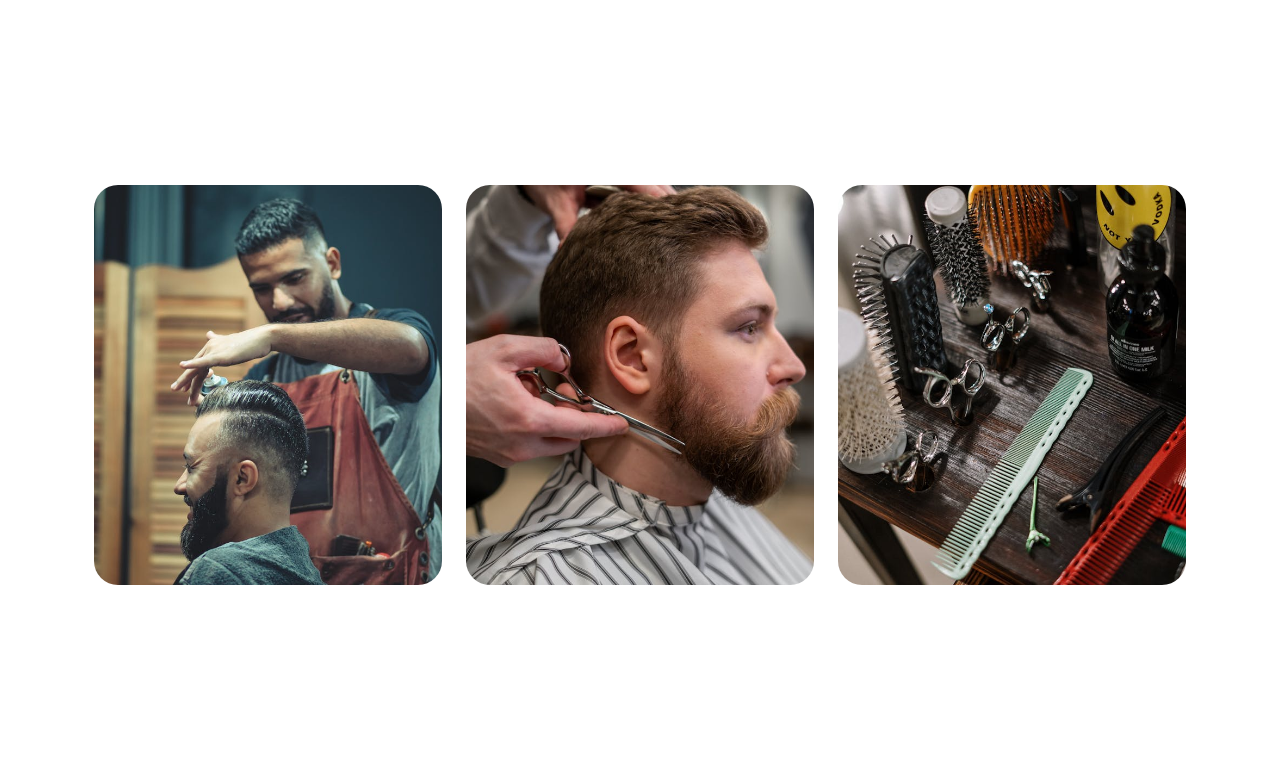
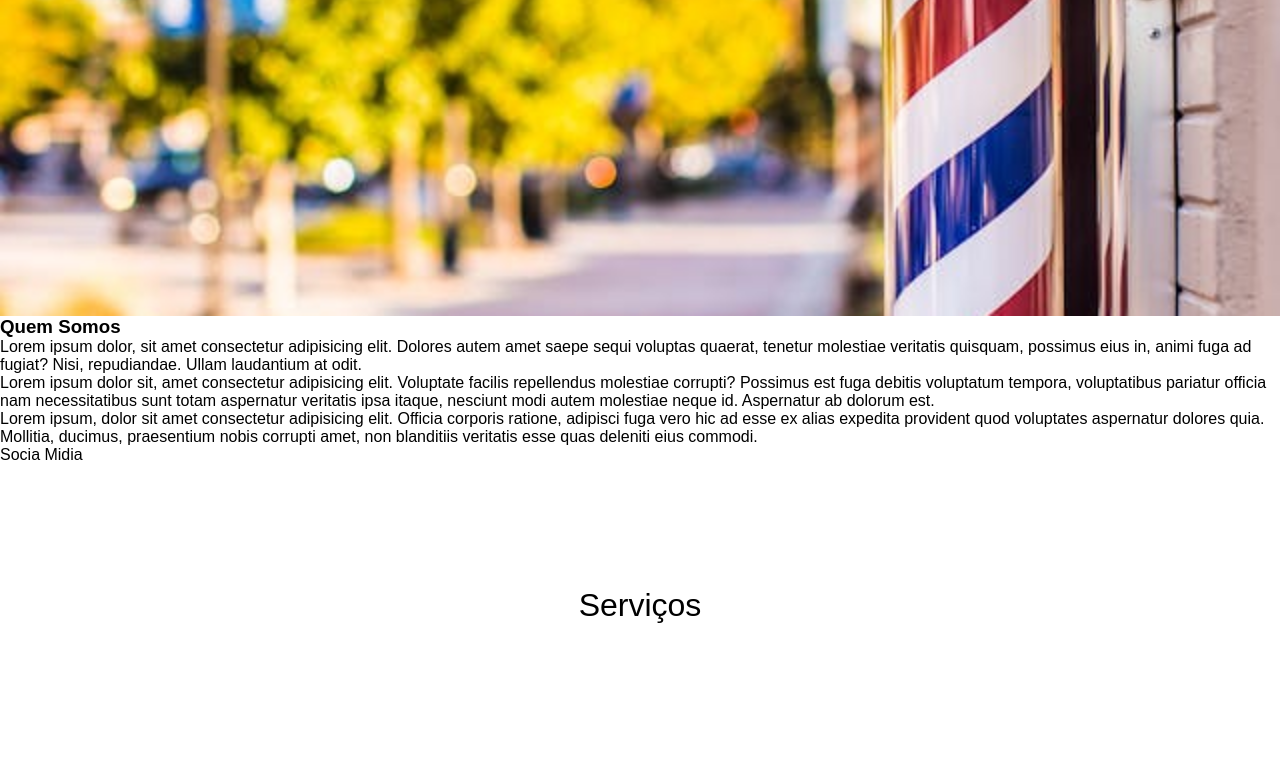
Before and after one commit to maleixorm/barbearia-alamo, a plain HTML site: page index.html in a window 1280 px wide. Shown: the part 624-1394 px from the top of the page. Drawn offline with nearby package versions, Linux system fonts and the light colour scheme; a web font is replaced by a local one.

Commit message:
Inserindo o conteúdo da seção sobre

```diff
--- a/index.html
+++ b/index.html
@@ -9,6 +9,9 @@
     <link rel="preconnect" href="https://fonts.gstatic.com" crossorigin>
     <link href="https://fonts.googleapis.com/css2?family=Funnel+Display:wght@300..800&display=swap" rel="stylesheet">
     <link rel="shortcut icon" href="images/favicon.png" type="image/x-icon">
+    <!-- Box Icons -->
+    <link href='https://unpkg.com/boxicons@2.1.4/css/boxicons.min.css' rel='stylesheet'>
+    <script src="js/index.js" defer></script>
     <script src="js/auto_slide.js" defer></script>
 </head>
 <body>
@@ -17,6 +20,7 @@
             <img src="./images/logo.png" alt="">
         </div>
         <h1><strong>Barbearia Alamo</strong></h1>
+        <i class='bx bx-menu' id="menu-icon"></i>
         <nav class="navbar">
             <ul class="navbar-list">
                 <li class="navbar-item"><a href="#">Home</a></li>
@@ -56,10 +60,23 @@
             </div> -->
         </div>
 
+        <!-- Seção Sobre -->
+        <div class="sobre">
+            <div class="sobre__img">
+                <img src="images/about.jpg" alt="Imagem">
+            </div>
+            <div class="sobre__card">
+                <h3>Quem Somos</h3>
+                <p>Lorem ipsum dolor, sit amet consectetur adipisicing elit. Dolores autem amet saepe sequi voluptas quaerat, tenetur molestiae veritatis quisquam, possimus eius in, animi fuga ad fugiat? Nisi, repudiandae. Ullam laudantium at odit.</p>
+                <p>Lorem ipsum dolor sit, amet consectetur adipisicing elit. Voluptate facilis repellendus molestiae corrupti? Possimus est fuga debitis voluptatum tempora, voluptatibus pariatur officia nam necessitatibus sunt totam aspernatur veritatis ipsa itaque, nesciunt modi autem molestiae neque id. Aspernatur ab dolorum est.</p>
+                <p>Lorem ipsum, dolor sit amet consectetur adipisicing elit. Officia corporis ratione, adipisci fuga vero hic ad esse ex alias expedita provident quod voluptates aspernatur dolores quia. Mollitia, ducimus, praesentium nobis corrupti amet, non blanditiis veritatis esse quas deleniti eius commodi.</p>
+                <span>Socia Midia</span>
+            </div>
+        </div>
 
         <!-- Seção de Serviços -->
-        <h2>Serviços</h2>
         <div class="container">
+            <h2>Serviços</h2>
             <div class="card__container">
                 <article class="card__article">
                     <img src="images/card/card1.jpg" alt="" class="card__img">
```
